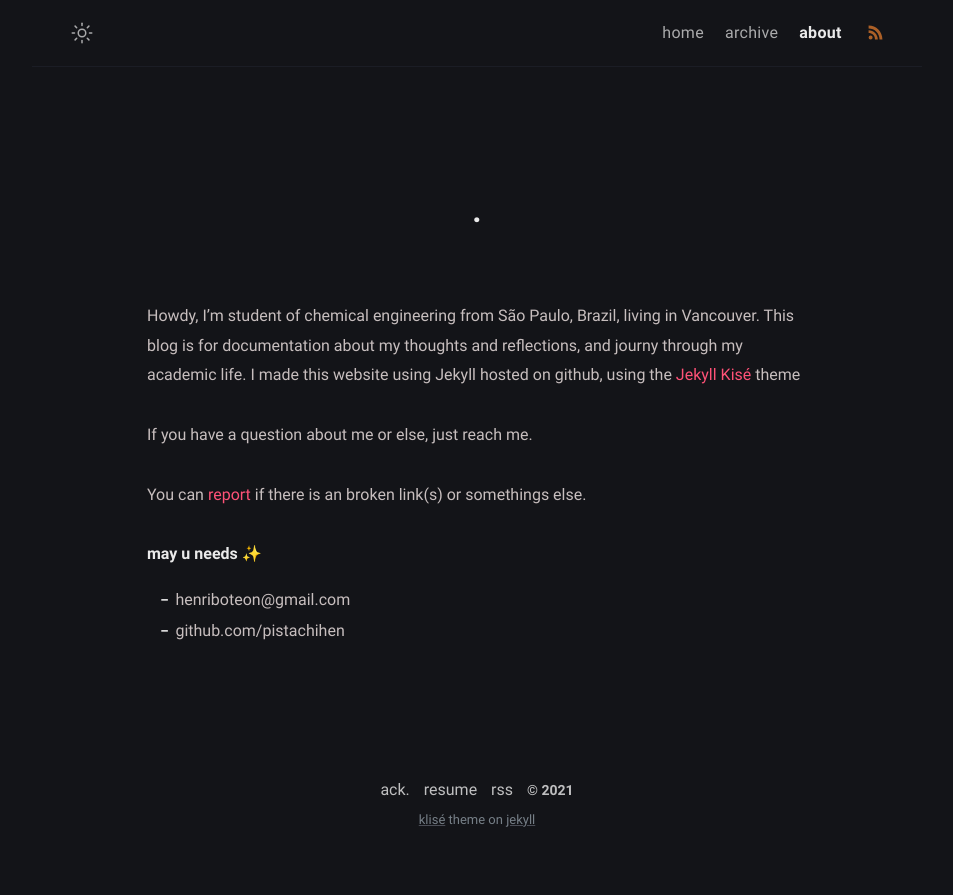
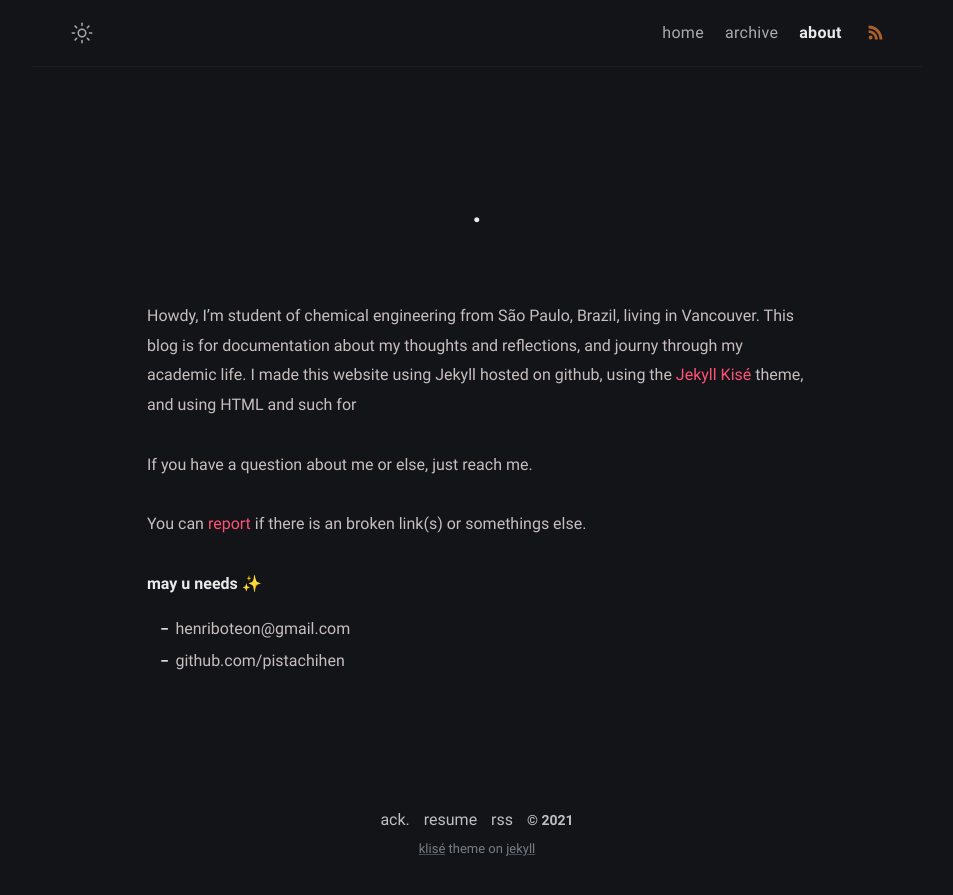
Before and after one commit to Pistachihen/pistachi.github.io, a Jekyll site: the page built from about.md, in a window 1280 px wide. Shown: the top 895 px of the page, without its empty margins (163-1116 px from the left). Built offline with Jekyll 4.4.1, drawn with Linux system fonts in a browser that asks for light colours.

Commit message:
about.md: changed

```diff
--- a/about.md
+++ b/about.md
@@ -5,7 +5,7 @@ layout: page
 comments: false
 ---
 
-Howdy, I'm student of chemical engineering from São Paulo, Brazil, living in Vancouver. This blog is for documentation about my thoughts and reflections, and journy through my academic life. I made this website using Jekyll hosted on github, using the [Jekyll Kisé ](https://jamstackthemes.dev/theme/jekyll-klise/)theme
+Howdy, I'm student of chemical engineering from São Paulo, Brazil, living in Vancouver. This blog is for documentation about my thoughts and reflections, and journy through my academic life. I made this website using Jekyll hosted on github, using the [Jekyll Kisé ](https://jamstackthemes.dev/theme/jekyll-klise/)theme, and using HTML and such for
 
 If you have a question about me or else, just reach me.
 
```
